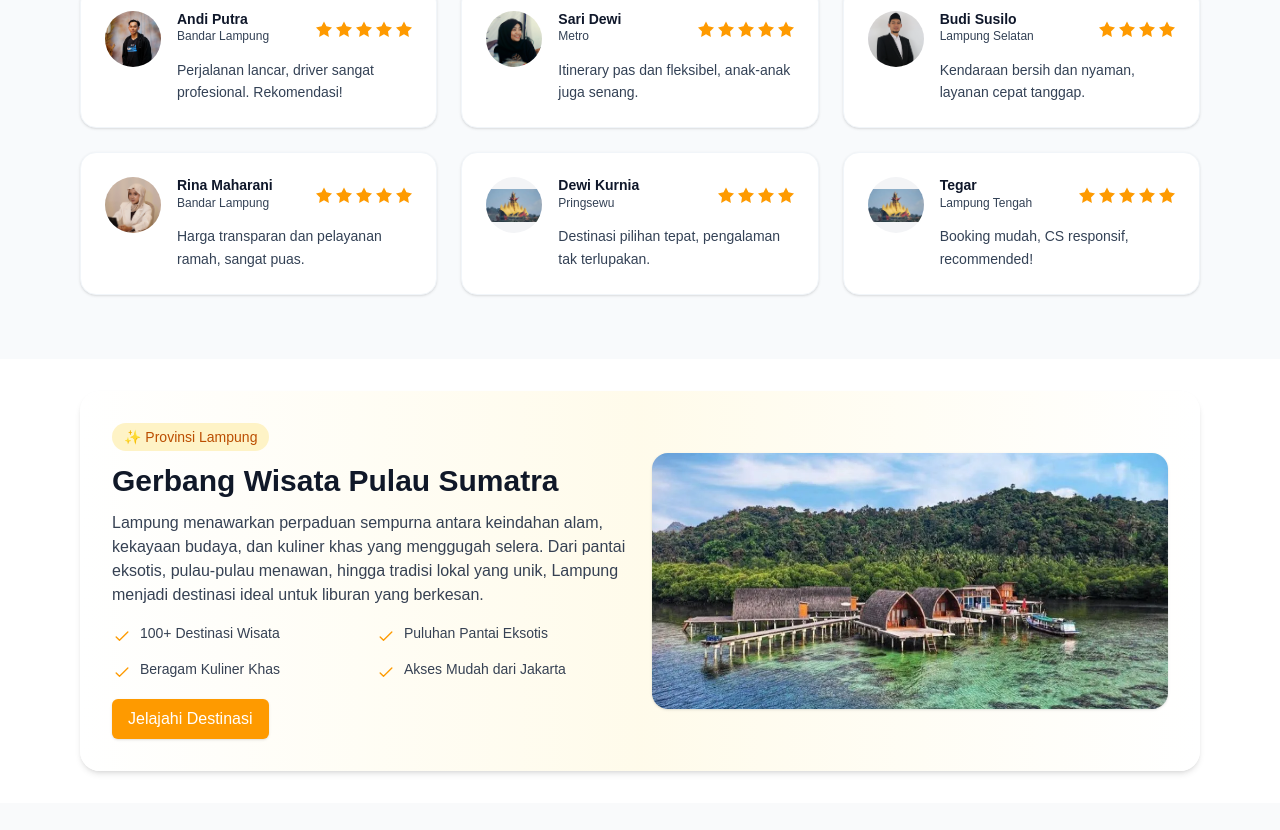
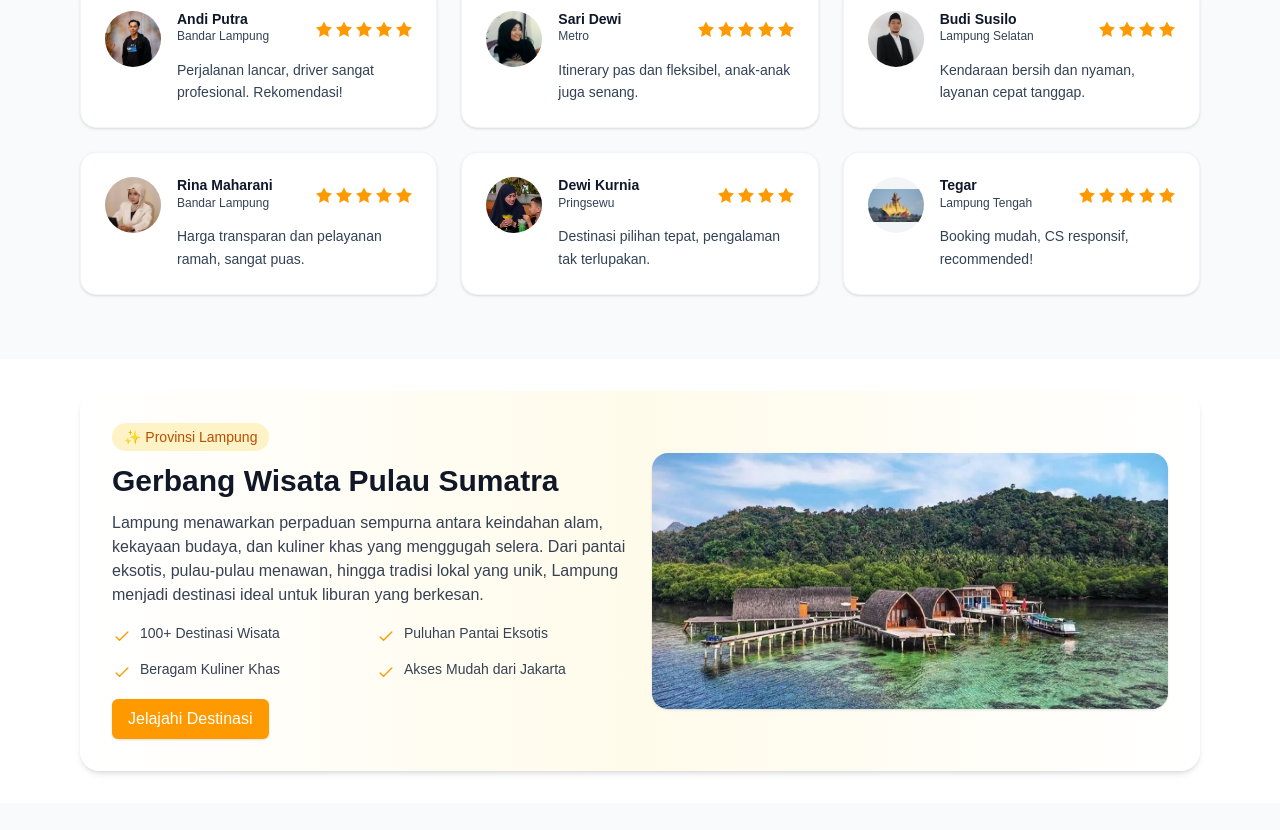
Before and after one commit to Nafiz-547/TI-WEB-24A-ShuangXi, a Next.js app in the folder siger-trip/: page / in a window 1280 px wide. Shown: the part 2630-3460 px from the top of the page. Built offline with nearby package versions, Linux system fonts and the light colour scheme.

Commit message:
tama: Mengganti foto profil dari Dewi Kurnia di sction kisi kepuasan pelanggan

```diff
--- a/siger-trip/app/page.tsx
+++ b/siger-trip/app/page.tsx
@@ -158,7 +158,7 @@ export default function HomePage() {
               { name: 'Sari Dewi', city: 'Metro', rating: 5, review: 'Itinerary pas dan fleksibel, anak-anak juga senang.', avatar: '/images/Sari Dewi.webp' },
               { name: 'Budi Susilo', city: 'Lampung Selatan', rating: 4, review: 'Kendaraan bersih dan nyaman, layanan cepat tanggap.', avatar: '/images/Budi Susilo.webp' },
               { name: 'Rina Maharani', city: 'Bandar Lampung', rating: 5, review: 'Harga transparan dan pelayanan ramah, sangat puas.', avatar: '/images/Rina Maharani.webp' },
-              { name: 'Dewi Kurnia', city: 'Pringsewu', rating: 4, review: 'Destinasi pilihan tepat, pengalaman tak terlupakan.', avatar: '/images/siger.webp' },
+              { name: 'Dewi Kurnia', city: 'Pringsewu', rating: 4, review: 'Destinasi pilihan tepat, pengalaman tak terlupakan.', avatar: '/images/Dewi Kurnia.webp' },
               { name: 'Tegar', city: 'Lampung Tengah', rating: 5, review: 'Booking mudah, CS responsif, recommended!', avatar: '/images/siger.webp' }
             ].map((c) => (
               <article key={c.name} className="group bg-white rounded-2xl p-6 border border-slate-100 shadow-sm hover:shadow-lg transition-shadow duration-300 hover:-translate-y-1 transform card-stack-mobile">
```
